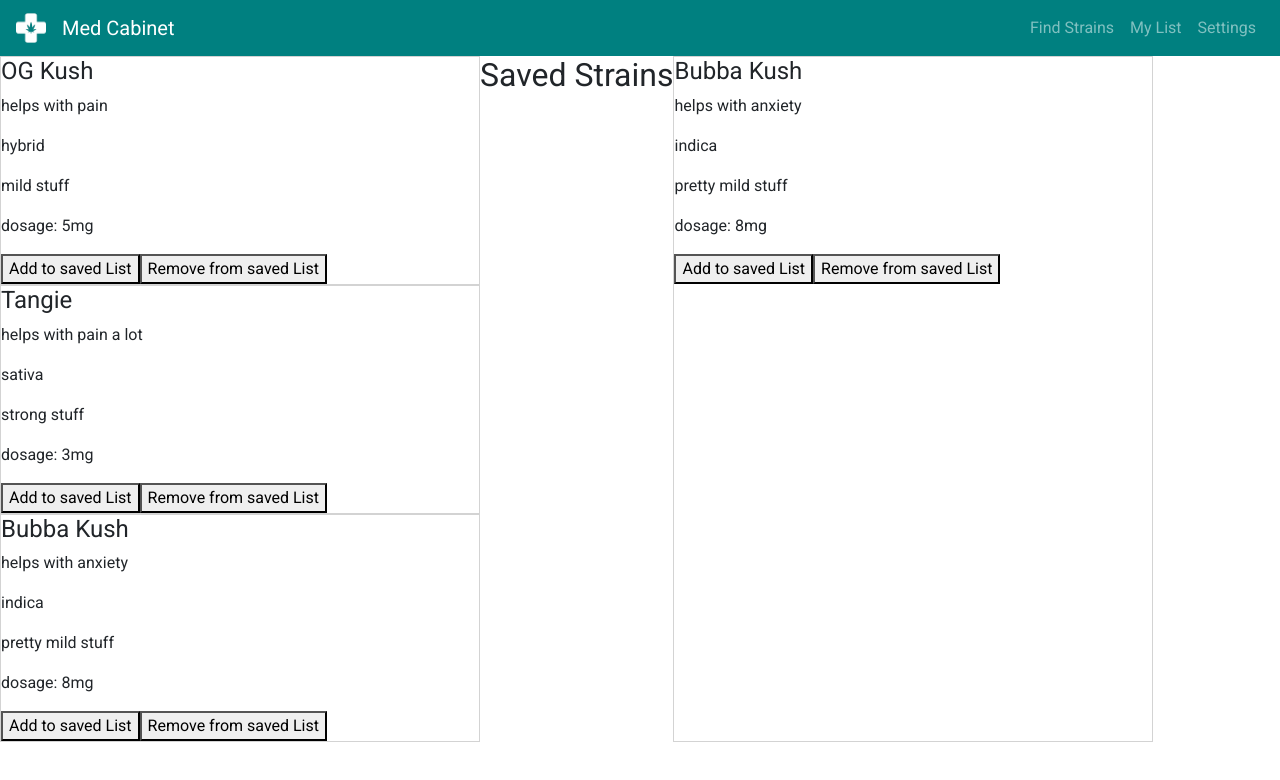
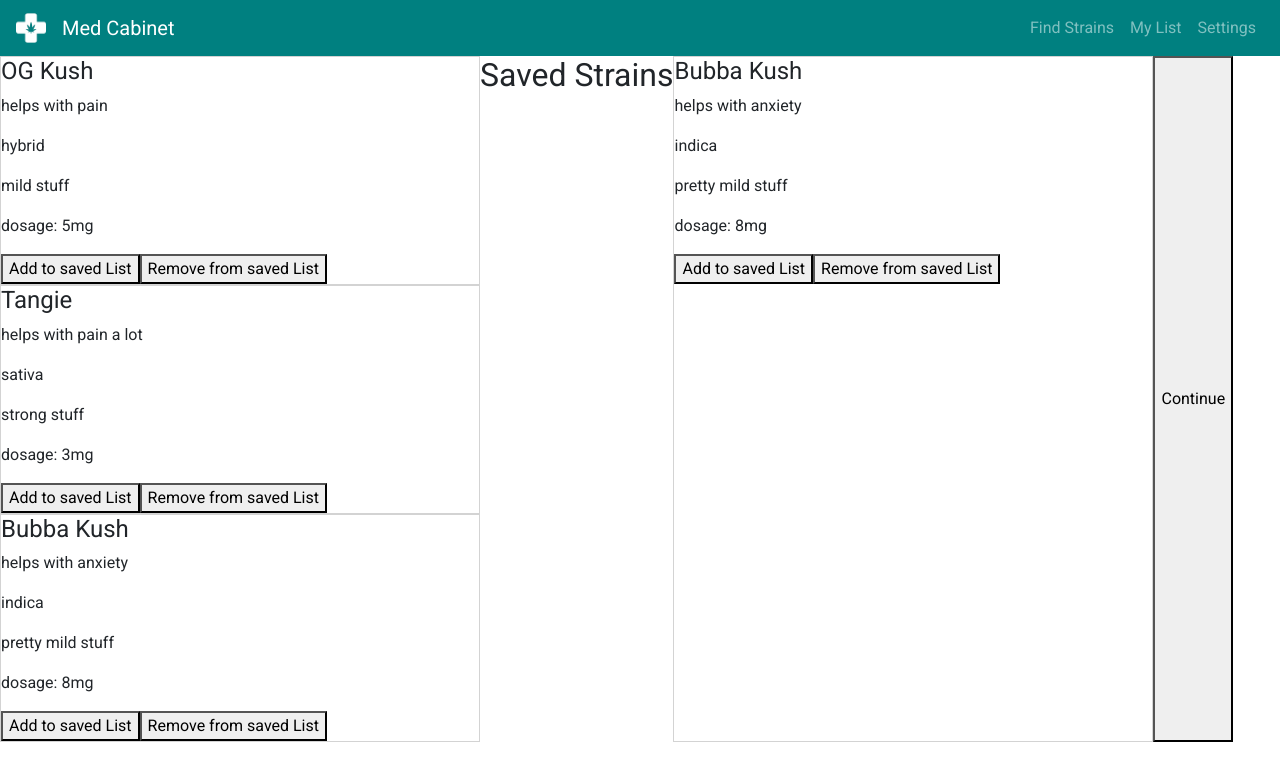
Before and after one commit to build-week-med-cabinet-2/frontend, a React (Create React App) app: page /intake/recommendations in a window 1280 px wide. Shown: the top 780 px of the page. Built offline with nearby package versions, Linux system fonts and the light colour scheme; sample sign-in values are in the browser's storage.

Commit message:
routing flow refactored

```diff
--- a/src/components/ailments/Ailments.js
+++ b/src/components/ailments/Ailments.js
@@ -1,11 +1,20 @@
 import React from "react";
 import AilmentForm from "./AilmentForm";
 import { AilmentList } from "./AilmentList";
-export const Ailments = () => {
+
+export const Ailments = props => {
+  const routeChange = e => {
+    e.preventDefault();
+    let path = "/intake/recommendations";
+    props.history.push(path);
+  };
   return (
     <>
       <AilmentForm />
       <AilmentList />
+      <div>
+        <button onClick={routeChange}>Continue</button>
+      </div>
     </>
   );
 };
--- a/src/components/strainRecommender/Recommendations.js
+++ b/src/components/strainRecommender/Recommendations.js
@@ -8,11 +8,17 @@ const QuickFlexWrap = styled.div`
   display: flex;
 `;
 
-const Recommendations = () => {
+const Recommendations = props => {
+  const routeChange = e => {
+    e.preventDefault();
+    let path = "/dashboard";
+    props.history.push(path);
+  };
   return (
     <QuickFlexWrap>
       <Strains />
       <SavedStrainsList />
+      <button onClick={routeChange}>Continue</button>
     </QuickFlexWrap>
   );
 };
--- a/src/routes/Routes.js
+++ b/src/routes/Routes.js
@@ -5,7 +5,7 @@ import Login from "../components/logon/Login";
 import Register from "../components/logon/Register";
 import HelloWorld from "../components/HelloWorld";
 import StrainForm from "../components/StrainForm";
-import { Ailments } from "../components/intake/Ailments";
+import { Ailments } from "../components/ailments/Ailments";
 import Strains from "../components/strainRecommender/Strains";
 import Display from "../components/dashboard/Display";
 import Recommendations from "../components/strainRecommender/Recommendations";
```
